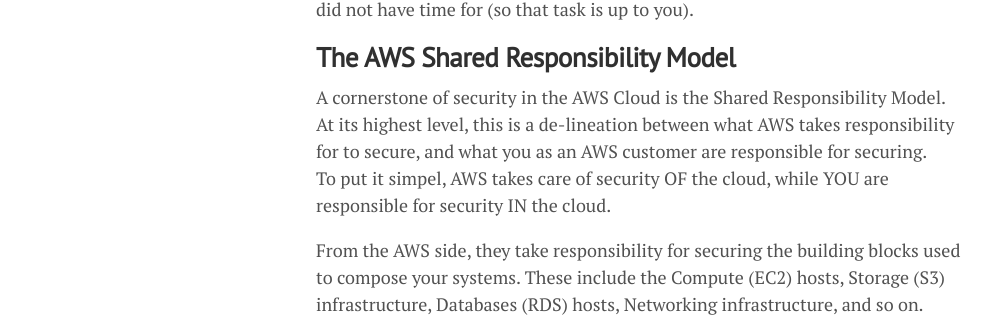
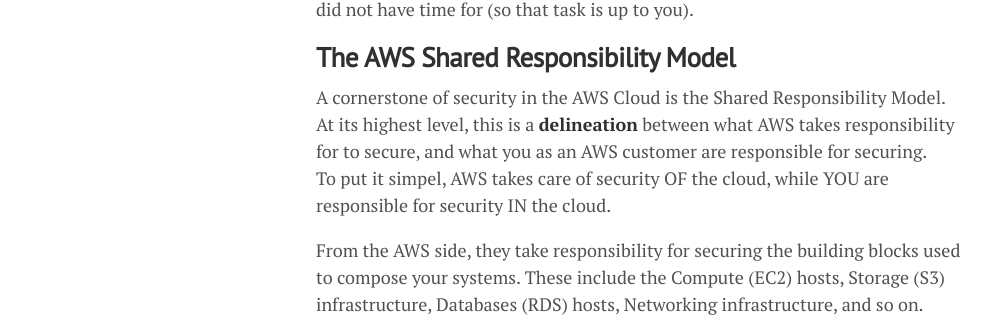
Before and after one commit to lgeurts/lgeurts.github.io, a Jekyll site: the page built from _posts/2021-11-02-activity-aware-ids-for-aws.md, in a window 1280 px wide and 900 px high, scrolled down 567 px. Shown: the part 175-492 px from the top of the window, without its empty margins (0-990 px from the left). Built offline with Jekyll 4.4.1, drawn with Linux system fonts in a browser that asks for light colours; nearby versions of some CDN libraries; comment, search, counter and statistics services are not loaded.

Commit message:
Update 2021-11-02-activity-aware-ids-for-aws.md

```diff
--- a/_posts/2021-11-02-activity-aware-ids-for-aws.md
+++ b/_posts/2021-11-02-activity-aware-ids-for-aws.md
@@ -17,7 +17,7 @@
 
 ## **The AWS Shared Responsibility Model**
 
-A cornerstone of security in the AWS Cloud is the Shared Responsibility Model. At its highest level, this is a de-lineation between what AWS takes responsibility for to secure, and what you as an AWS customer are responsible for securing.
+A cornerstone of security in the AWS Cloud is the Shared Responsibility Model. At its highest level, this is a **delineation** between what AWS takes responsibility for to secure, and what you as an AWS customer are responsible for securing.
 <br>To put it simpel, AWS takes care of security OF the cloud, while YOU are responsible for security IN the cloud.
 
 From the AWS side, they take responsibility for securing the building blocks used to compose your systems. These include the Compute (EC2) hosts, Storage (S3) infrastructure, Databases (RDS) hosts, Networking infrastructure, and so on. That’s not to say you could throw all of your customers credit card data into an S3 bucket and think your security responsibility is according AWS policies.
```
